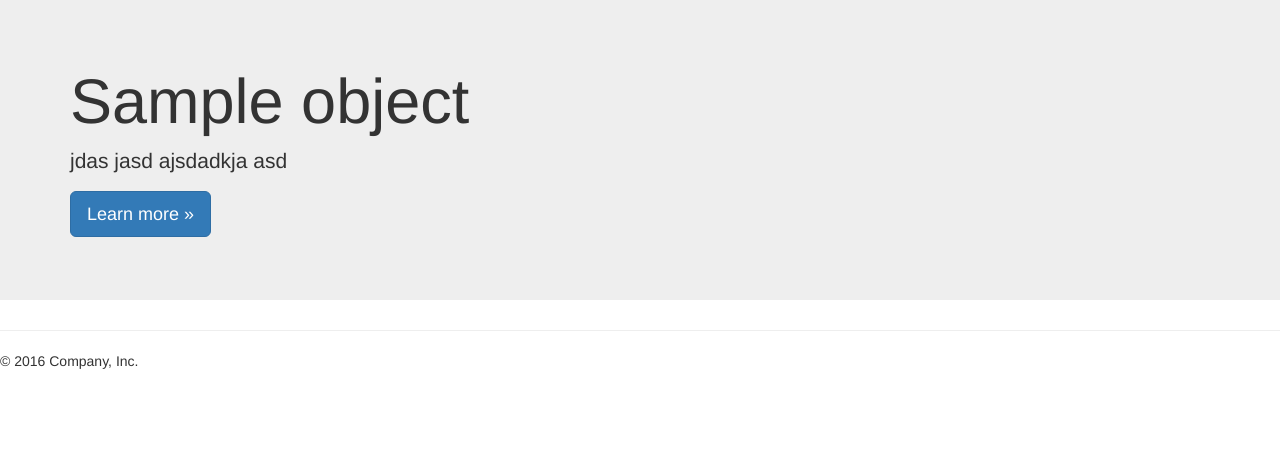
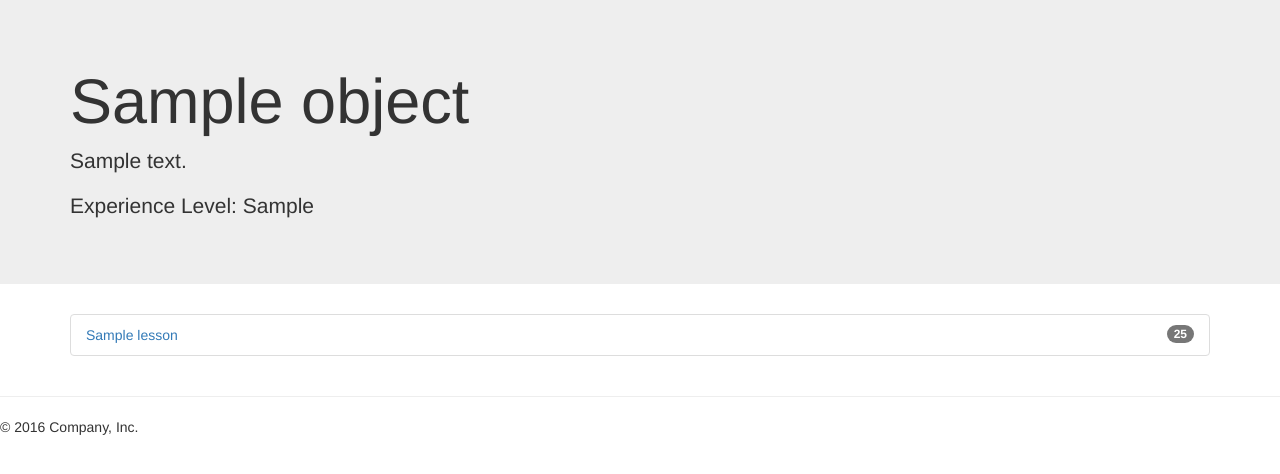
Before and after one commit to Jennifersd/mastercode, a Django app: template templates/tutorials/tutorialseries_detail.html in a window 1280 px wide. Shown: the part 51-525 px from the top of the page. Run offline with Django 3.2, Linux system fonts and the light colour scheme; the template is opened without the code that fills it: most values are stand-ins (such as "Sample title", 1, 10 or a date in 2020); some libraries are stand-ins or nearby versions.

Commit message:
create view details tutorial series

```diff
--- a/templates/tutorials/tutorialseries_detail.html
+++ b/templates/tutorials/tutorialseries_detail.html
@@ -5,9 +5,18 @@
     <div class="jumbotron">
       <div class="container">
         <h1>{{ object.name }}</h1>
-        <p>jdas jasd ajsdadkja asd</p>
-        <p><a class="btn btn-primary btn-lg" href="#" role="button">Learn more &raquo;</a></p>
+        <p>{{ object.description }}</p>
+        <p>Experience Level: {{ object.studentExperience }}</p>
       </div>
     </div>
-
+    <div class="container">
+	    	<ul class="list-group">
+			{% for lesson in lessons %}
+			<li class="list-group-item">
+				<span class="badge">25</span>
+				<a href="">{{ lesson.title }}</a>
+			</li>
+			{% endfor %}
+		</ul>
+	</div>
 {% endblock %}
--- a/tutorials/urls.py
+++ b/tutorials/urls.py
@@ -2,5 +2,6 @@ from django.conf.urls import url
 from . import views
 
 urlpatterns = [
-    url(r'^series/(?P<slug>[-\w]+)/$', views.tutorial_series_detail, name="tutorial_series_detail"),
+    #url(r'^series/(?P<slug>[-\w]+)/$', views.tutorial_series_detail, name="tutorial_series_detail"),
+    url(regex=r'^series/(?P<slug>[-\w]+)/$', view=views.TutorialSeriesDetailView.as_view(), name="tutorial_series_detail"),
 ]
```
Also changed, not shown: tutorials/views.py (+18 -8 lines).
